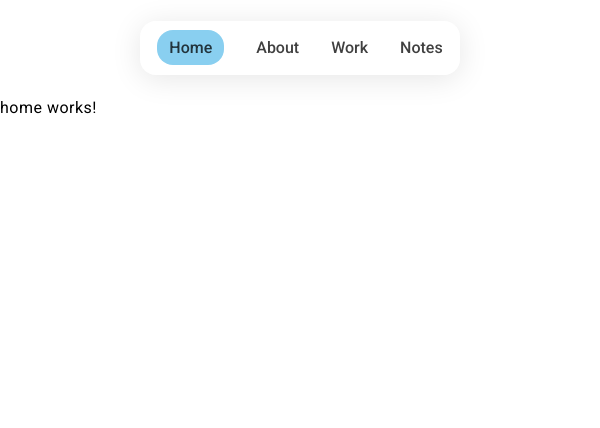
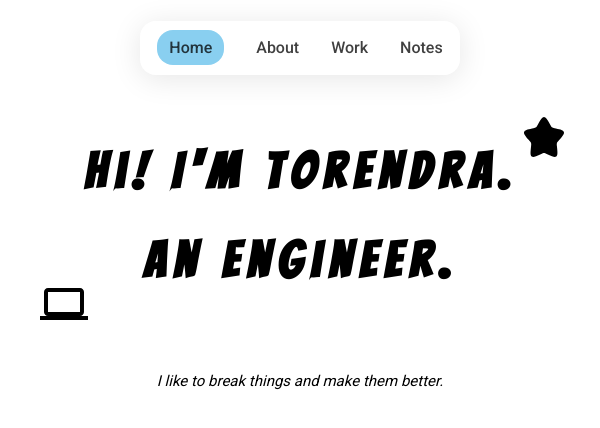
Before and after one commit to trasik/trasik98, an Angular app in the folder client/: page / in a window 600 px wide. Shown: the top 428 px of the page. Built offline with nearby package versions, Linux system fonts and the light colour scheme.

Commit message:
(client): Adds header to home component

```diff
--- a/client/src/app/app.component.html
+++ b/client/src/app/app.component.html
@@ -1,7 +1,3 @@
 <app-navbar></app-navbar>
 
-<main class="main">
-  <div class="content"></div>
-</main>
-
 <router-outlet />
--- a/client/src/app/home/home.component.html
+++ b/client/src/app/home/home.component.html
@@ -1 +1,25 @@
-<p>home works!</p>
+<header class="header">
+  <div class="header-content">
+    <h1 class="header-content-title">Hi! I'm Torendra.</h1>
+    <h1 class="header-content-title">An Engineer.</h1>
+    <h4 class="header-content-desc">
+      I like to break things and make them better.
+    </h4>
+    <mat-icon
+      svgIcon="star"
+      aria-hidden="false"
+      aria-label="An SVG Icon of a star"
+      class="header-content-icon-1"
+    ></mat-icon>
+    <mat-icon
+      svgIcon="computer"
+      aria-hidden="false"
+      aria-label="An SVG Icon of a computer"
+      class="header-content-icon-2"
+    ></mat-icon>
+  </div>
+</header>
+
+<main class="main">
+  <div class="main-content"></div>
+</main>
--- a/client/src/app/home/home.component.scss
+++ b/client/src/app/home/home.component.scss
@@ -0,0 +1,88 @@
+.header {
+  width: 100%;
+  display: flex;
+  justify-content: center;
+  justify-items: center;
+  margin-top: 10%;
+}
+
+.header-content {
+  display: inline-block;
+  text-align: center;
+  position: relative;
+}
+
+.header-content-title {
+  font-size: 80px;
+  font-weight: bold;
+  letter-spacing: 0.5rem;
+  font-family: "Bangers";
+}
+
+.header-content-desc {
+  padding-top: 10%;
+  font-size: 20px;
+  font-style: italic;
+}
+
+.header-content-icon-1 {
+  position: absolute;
+  top: -15%;
+  right: -20%;
+  width: 5rem;
+  height: 5rem;
+  fill: #000;
+}
+
+.header-content-icon-2 {
+  position: absolute;
+  bottom: 20%;
+  left: -15%;
+  width: 5rem;
+  height: 5rem;
+  fill: #000;
+}
+
+@media (max-width: 600px) {
+  .header-content-title {
+    font-size: 28px;
+  }
+
+  .header-content-desc {
+    font-size: 15px;
+  }
+
+  .header-content-icon-1 {
+    width: 2rem;
+    height: 2rem;
+    top: -5%;
+    right: -12%;
+  }
+
+  .header-content-icon-2 {
+    width: 2rem;
+    height: 2rem;
+    bottom: 30%;
+    left: -10%;
+  }
+}
+
+@media (min-width: 600px) and (max-width: 768px) {
+  .header-content-title {
+    font-size: 50px;
+  }
+
+  .header-content-icon-1 {
+    width: 3rem;
+    height: 3rem;
+    top: -10%;
+    right: -12%;
+  }
+
+  .header-content-icon-2 {
+    width: 3rem;
+    height: 3rem;
+    bottom: 30%;
+    left: -10%;
+  }
+}
--- a/client/src/app/home/home.component.ts
+++ b/client/src/app/home/home.component.ts
@@ -1,12 +1,39 @@
 import { Component } from '@angular/core';
+import { DomSanitizer } from '@angular/platform-browser';
+import { MatIconRegistry, MatIconModule } from '@angular/material/icon';
+
+const STAR_ICON = `
+<?xml version="1.0" encoding="utf-8"?><!-- Uploaded to: SVG Repo, www.svgrepo.com, Generator: SVG Repo Mixer Tools -->
+<svg width="800px" height="800px" viewBox="0 0 24 24" xmlns="http://www.w3.org/2000/svg">
+<path d="M9.15316 5.40838C10.4198 3.13613 11.0531 2 12 2C12.9469 2 13.5802 3.13612 14.8468 5.40837L15.1745 5.99623C15.5345 6.64193 15.7144 6.96479 15.9951 7.17781C16.2757 7.39083 16.6251 7.4699 17.3241 7.62805L17.9605 7.77203C20.4201 8.32856 21.65 8.60682 21.9426 9.54773C22.2352 10.4886 21.3968 11.4691 19.7199 13.4299L19.2861 13.9372C18.8096 14.4944 18.5713 14.773 18.4641 15.1177C18.357 15.4624 18.393 15.8341 18.465 16.5776L18.5306 17.2544C18.7841 19.8706 18.9109 21.1787 18.1449 21.7602C17.3788 22.3417 16.2273 21.8115 13.9243 20.7512L13.3285 20.4768C12.6741 20.1755 12.3469 20.0248 12 20.0248C11.6531 20.0248 11.3259 20.1755 10.6715 20.4768L10.0757 20.7512C7.77268 21.8115 6.62118 22.3417 5.85515 21.7602C5.08912 21.1787 5.21588 19.8706 5.4694 17.2544L5.53498 16.5776C5.60703 15.8341 5.64305 15.4624 5.53586 15.1177C5.42868 14.773 5.19043 14.4944 4.71392 13.9372L4.2801 13.4299C2.60325 11.4691 1.76482 10.4886 2.05742 9.54773C2.35002 8.60682 3.57986 8.32856 6.03954 7.77203L6.67589 7.62805C7.37485 7.4699 7.72433 7.39083 8.00494 7.17781C8.28555 6.96479 8.46553 6.64194 8.82547 5.99623L9.15316 5.40838Z"/>
+</svg>
+`;
+
+const COMPUTER_ICON = `
+<?xml version="1.0" encoding="utf-8"?><!-- Uploaded to: SVG Repo, www.svgrepo.com, Generator: SVG Repo Mixer Tools -->
+<svg xmlns="http://www.w3.org/2000/svg" width="800px" height="800px" viewBox="0 0 24 24"><path d="M20 18c1.1 0 1.99-.9 1.99-2L22 6c0-1.1-.9-2-2-2H4c-1.1 0-2 .9-2 2v10c0 1.1.9 2 2 2H0v2h24v-2h-4zM4 6h16v10H4V6z"/></svg>
+`;
 
 @Component({
   selector: 'app-home',
   standalone: true,
-  imports: [],
+  imports: [MatIconModule],
   templateUrl: './home.component.html',
-  styleUrl: './home.component.scss'
+  styleUrl: './home.component.scss',
 })
 export class HomeComponent {
+  constructor(iconRegistry: MatIconRegistry, sanitizer: DomSanitizer) {
+    // Note that we provide the icon here as a string literal here due to a limitation in
+    // Stackblitz. If you want to provide the icon from a URL, you can use:
+    // `iconRegistry.addSvgIcon('thumbs-up', sanitizer.bypassSecurityTrustResourceUrl('icon.svg'));`
+    iconRegistry.addSvgIconLiteral(
+      'star',
+      sanitizer.bypassSecurityTrustHtml(STAR_ICON)
+    );
 
+    iconRegistry.addSvgIconLiteral(
+      'computer',
+      sanitizer.bypassSecurityTrustHtml(COMPUTER_ICON)
+    );
+  }
 }
--- a/client/src/app/navbar/navbar.component.scss
+++ b/client/src/app/navbar/navbar.component.scss
@@ -25,7 +25,7 @@ $nav-link-bg-color: #89cff0;
   border-radius: 1rem;
   padding: 8px 12px;
   text-align: center;
-  transition: 0.3s ease-in-out;
+  transition: 0.2s ease-in-out;
   font-weight: 500;
 
   a {
--- a/client/src/index.html
+++ b/client/src/index.html
@@ -6,9 +6,21 @@
     <base href="/" />
     <meta name="viewport" content="width=device-width, initial-scale=1" />
     <link rel="icon" type="image/x-icon" href="favicon.ico" />
-      <link href="https://fonts.googleapis.com/css2?family=Roboto:wght@300;400;500&display=swap" rel="stylesheet">
-    <link href="https://fonts.googleapis.com/icon?family=Material+Icons" rel="stylesheet">
-</head>
+    <link rel="preconnect" href="https://fonts.googleapis.com" />
+    <link rel="preconnect" href="https://fonts.gstatic.com" crossorigin />
+    <link
+      href="https://fonts.googleapis.com/css2?family=Bangers&display=swap"
+      rel="stylesheet"
+    />
+    <link
+      href="https://fonts.googleapis.com/css2?family=Roboto:wght@300;400;500&display=swap"
+      rel="stylesheet"
+    />
+    <link
+      href="https://fonts.googleapis.com/icon?family=Material+Icons"
+      rel="stylesheet"
+    />
+  </head>
   <body class="mat-typography">
     <app-root></app-root>
   </body>
```
